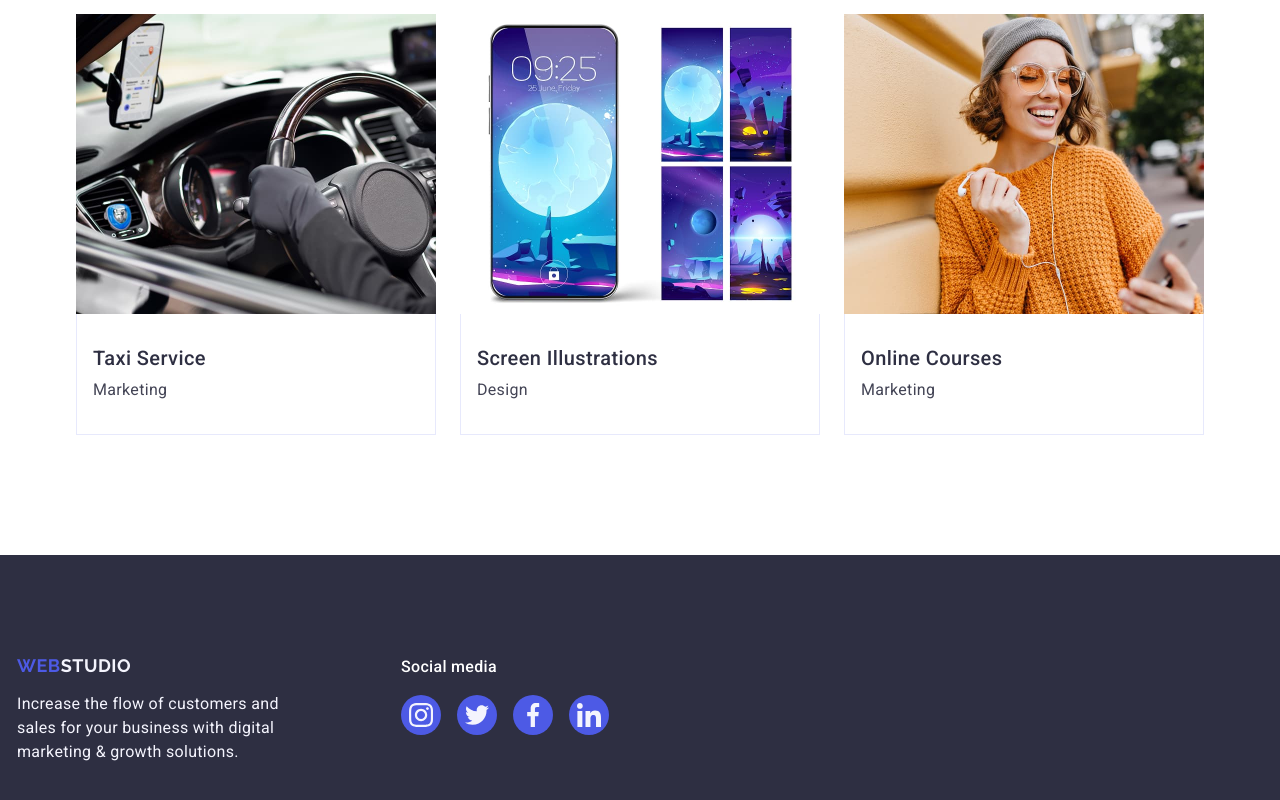
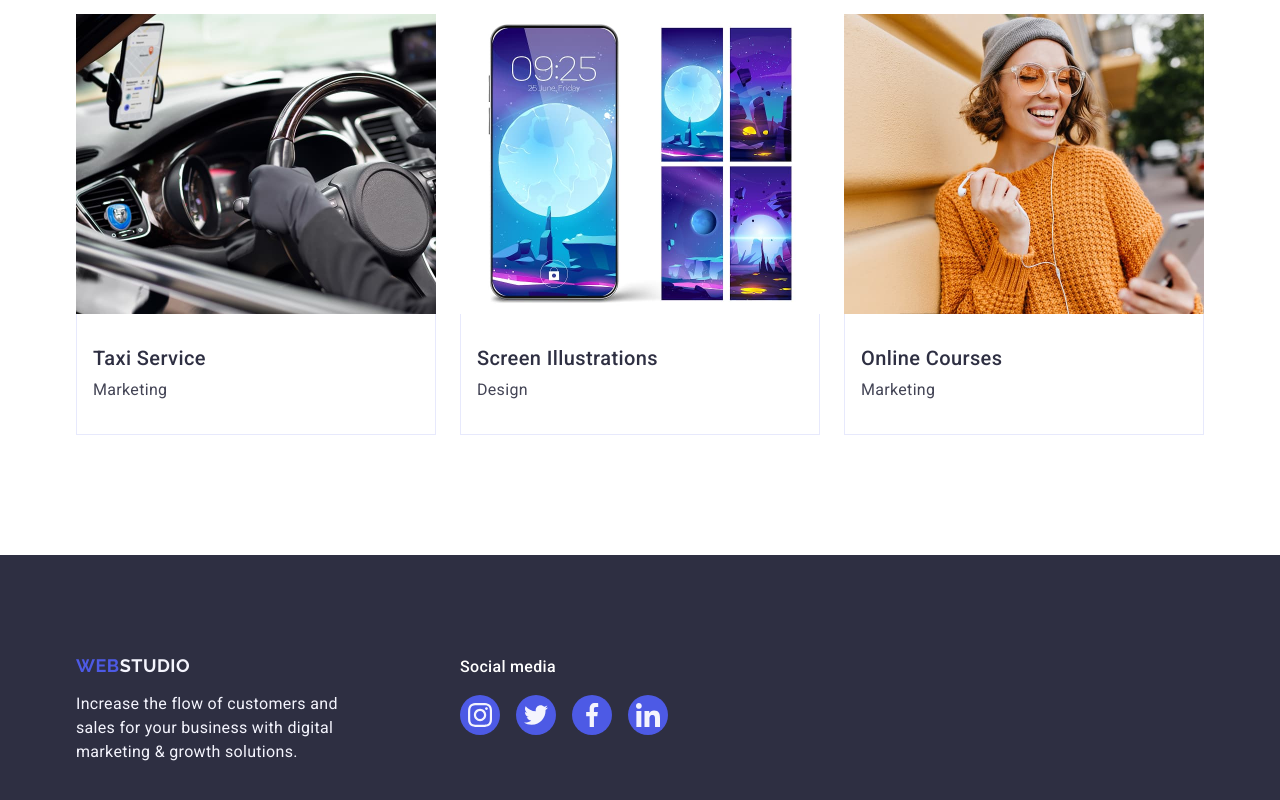
Before and after one commit to Nazar-orlovskuy/goit-markup-hw-04, a plain HTML site: page index.html in a window 1280 px wide. Shown: the part 2604-3404 px from the top of the page. Drawn offline with nearby package versions, Linux system fonts and the light colour scheme.

Commit message:
оновлено

```diff
--- a/css/styles.css
+++ b/css/styles.css
@@ -444,7 +444,7 @@ border-top: none;
 }
 
 .footer-container {
-    margin-right: 120px;
+    padding-right: 120px;
     display: flex;
     align-items: baseline;
     flex-wrap: wrap;
```
